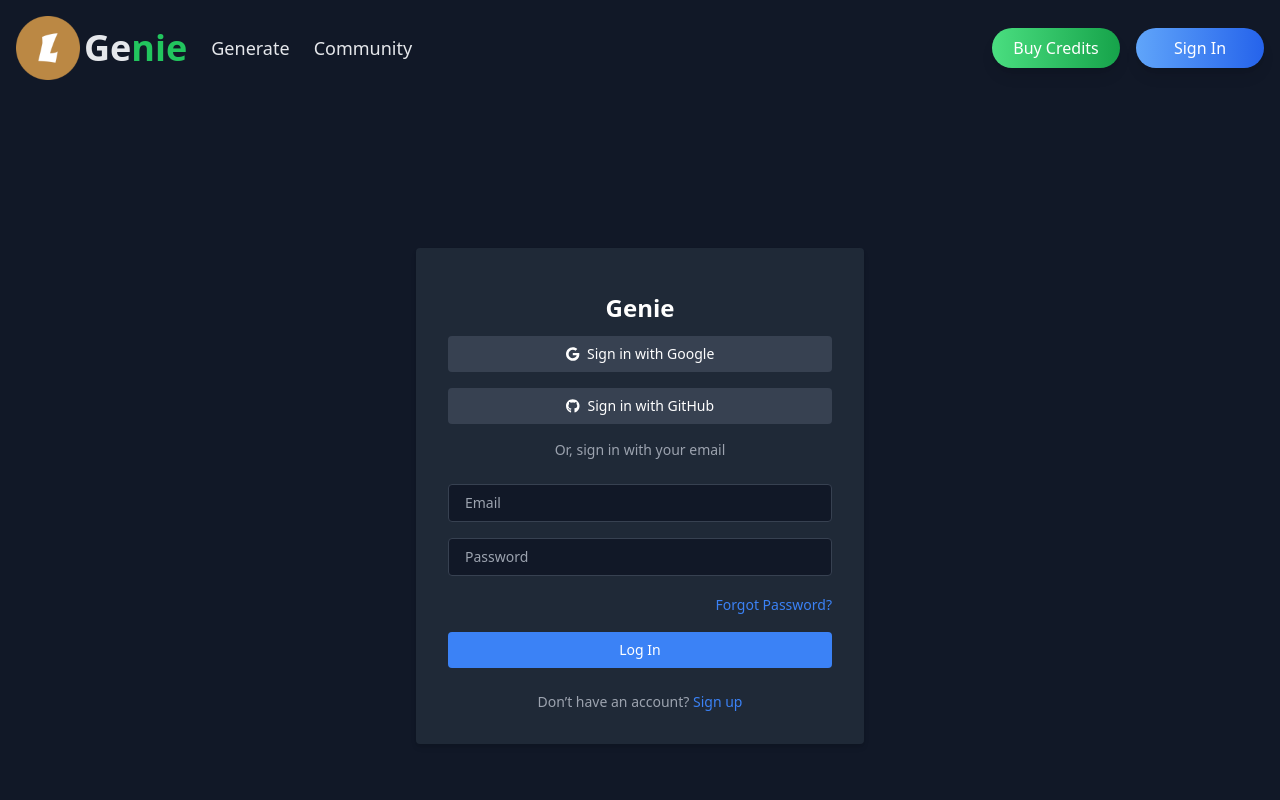
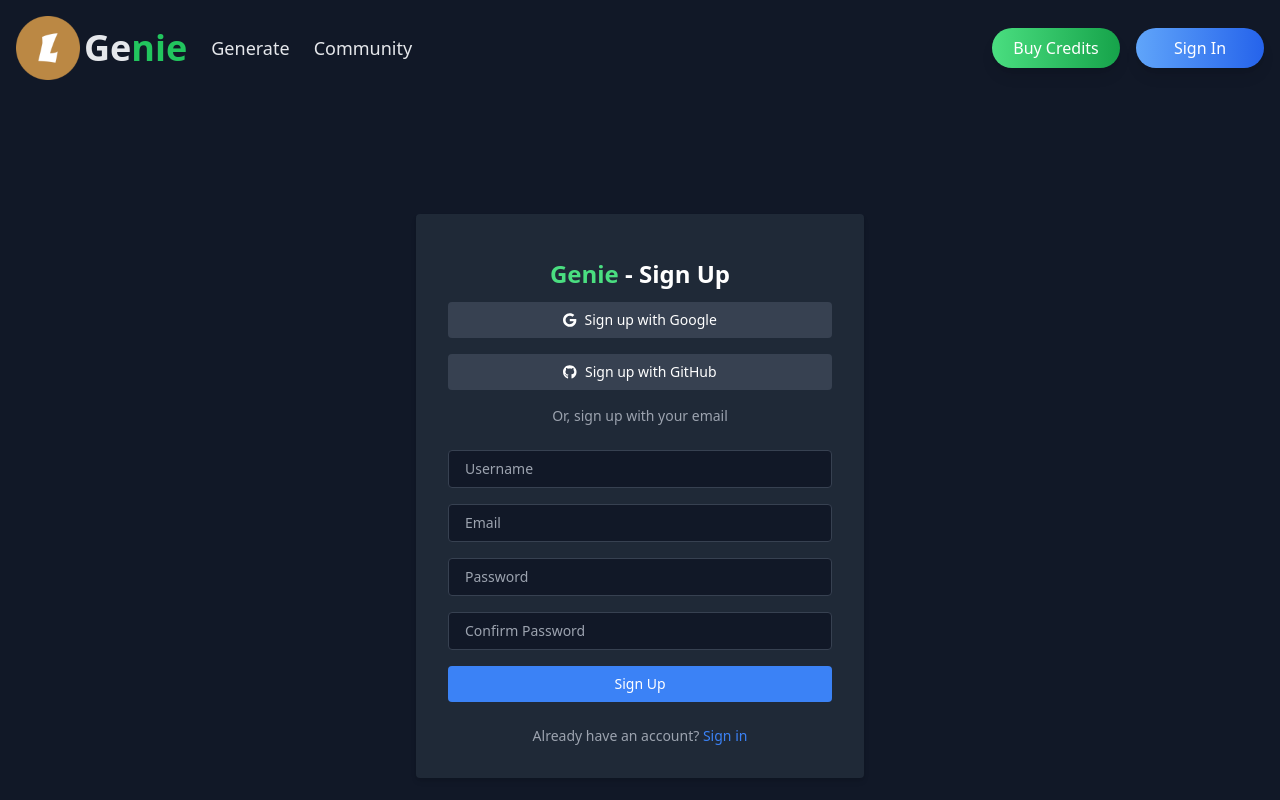
Before and after one commit to panda-zw/linkgenie-next, a Next.js app: page /signup in a window 1280 px wide. Shown: the top 800 px of the page. Built offline with nearby package versions, Linux system fonts and the light colour scheme.

Commit message:
wip
routing between auth pages and add path to next-auth

```diff
--- a/src/app/signup/page.js
+++ b/src/app/signup/page.js
@@ -1,6 +1,6 @@
 import Footer from "@/components/Footer";
 import Navbar from "@/components/Navbar";
-import SignUp from "@/components/SignIn";
+import SignUp from "@/components/SignUp";
 
 export default function HomePage() {
     return (
--- a/src/components/SignIn.js
+++ b/src/components/SignIn.js
@@ -24,7 +24,7 @@
   return (
     <div className="flex items-center justify-center min-h-screen">
       <section className="w-full max-w-md p-8 bg-gray-800 rounded shadow-md">
-        <h1 className="py-3 text-center text-2xl font-black text-white">Genie</h1>
+        <h1 className="py-3 text-center text-2xl font-black text-white"><span className="text-green-400">Genie</span> - Sign In</h1>
         <button className="mb-4 w-full flex items-center justify-center rounded bg-gray-700 px-4 py-2 text-sm text-white transition hover:bg-gray-600">
           <FontAwesomeIcon icon={faGoogle} className="mr-2" />
           Sign in with Google
@@ -73,7 +73,7 @@
         </form>
         <p className="mt-6 text-center text-sm text-gray-400">
           Don’t have an account?{" "}
-          <Link href="#" className="text-blue-500 hover:underline">
+          <Link href="/signup" className="text-blue-500 hover:underline">
             Sign up
           </Link>
         </p>
--- a/src/components/SignUp.js
+++ b/src/components/SignUp.js
@@ -25,7 +25,7 @@
     return (
         <div className="flex items-center justify-center min-h-screen">
             <section className="w-full max-w-md p-8 bg-gray-800 rounded shadow-md">
-                <h1 className="py-3 text-center text-2xl font-black text-white">Genie - Sign Up</h1>
+                <h1 className="py-3 text-center text-2xl font-black text-white"><span className="text-green-400">Genie</span>  - Sign Up</h1>
                 <button className="mb-4 w-full flex items-center justify-center rounded bg-gray-700 px-4 py-2 text-sm text-white transition hover:bg-gray-600">
                     <FontAwesomeIcon icon={faGoogle} className="mr-2" />
                     Sign up with Google
--- a/src/pages/api/auth/[...nextauth].js
+++ b/src/pages/api/auth/[...nextauth].js
@@ -32,5 +32,6 @@
     ],
     pages: {
         signIn: '/SignIn',
+        signUp: '/SignUp'
     },
 });
```
